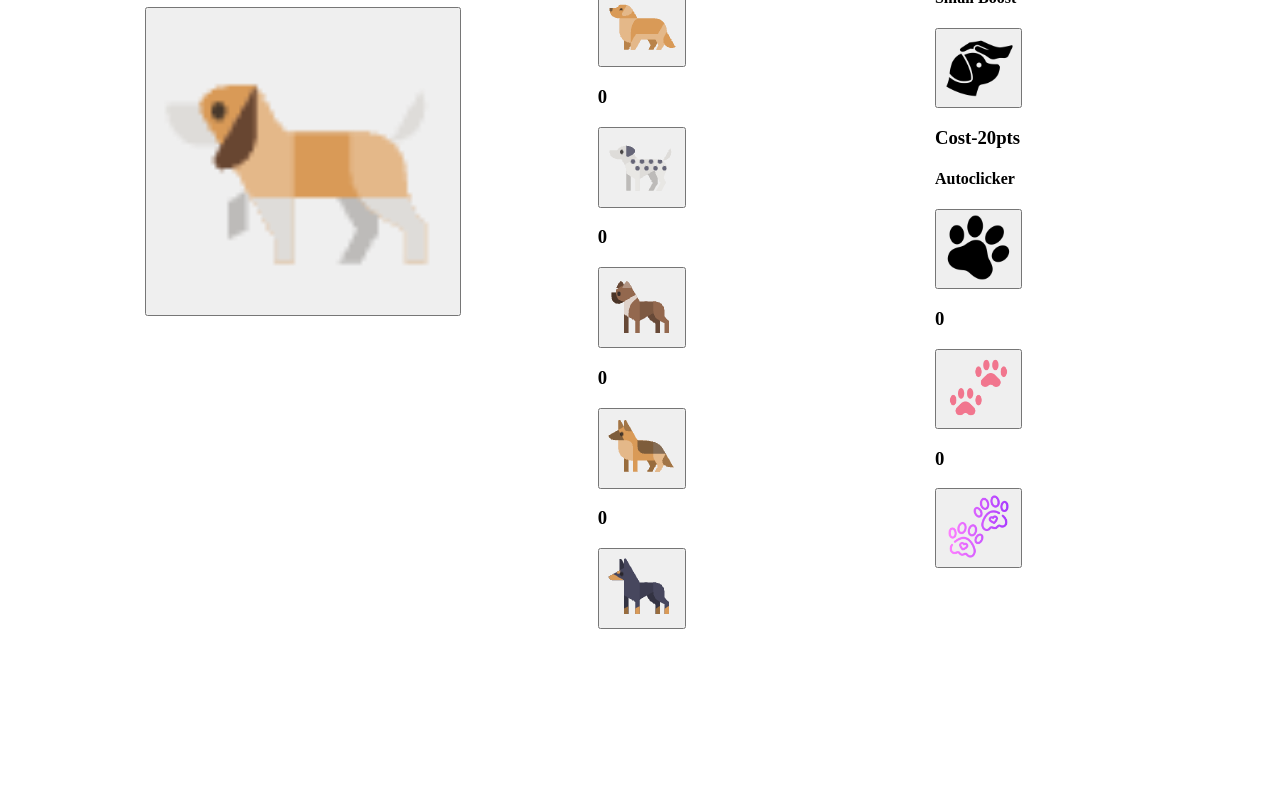
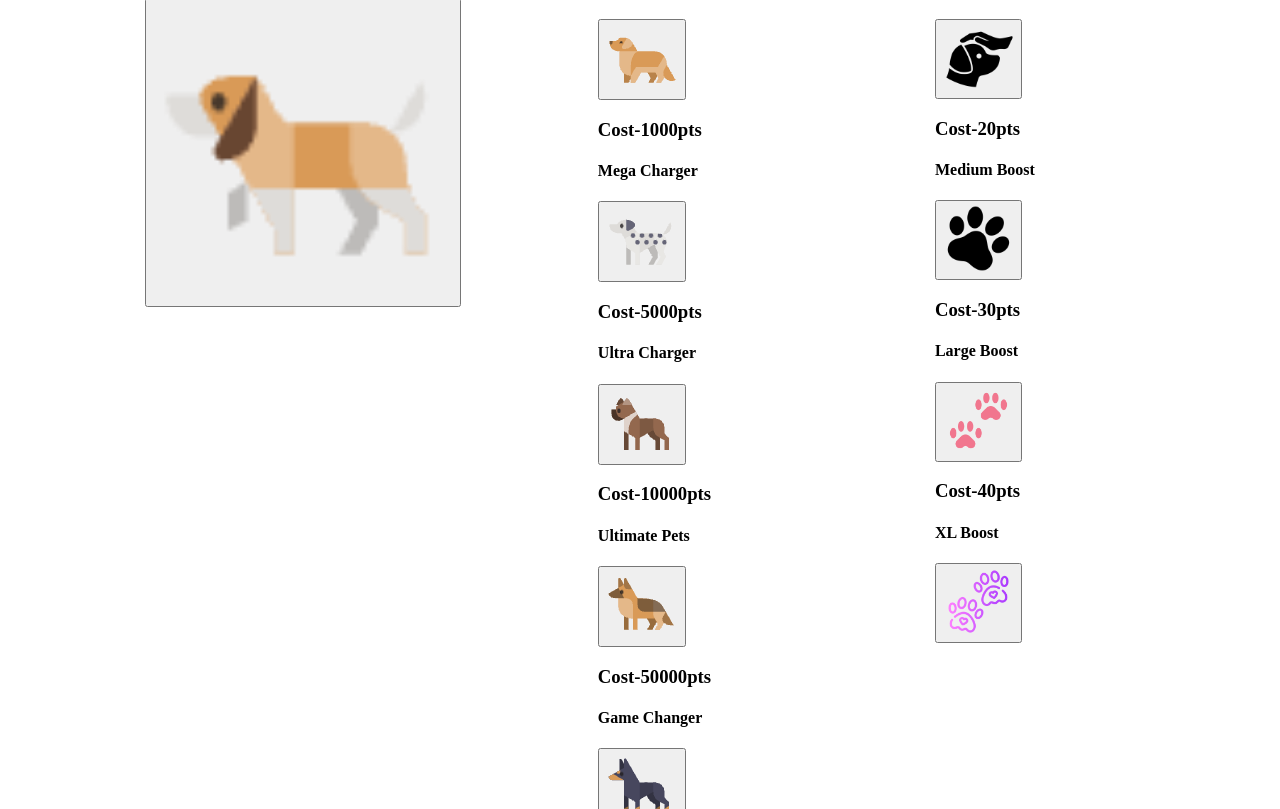
Before and after one commit to Tracey26/Pet-the-Puppy, a plain HTML site: page index.html in a window 1280 px wide. Shown: the part 170-979 px from the top of the page. Before the commit the page ends 816 px from the top, so only its background shows below. Drawn offline with Linux system fonts and the light colour scheme.

Commit message:
Added Costs and began adding dynamics

```diff
--- a/game.js
+++ b/game.js
@@ -1,6 +1,32 @@
 let points = 0
 let sbs = 0
+let mbs = 0
+let sc = 0
+let gc = 0
+let gr = 0
+let dl = 0
+let bd = 0
+let gs = 0
+let dm = 0
 let pointsTracker = document.getElementById("pointsTracker")
+let pupGcost = document.getElementById("pupGcost")
+
+function pupGcost() {
+    let cost = 10 + pts ** 1.5
+    if (points >= cost) {
+        points = points - cost
+
+        pointsTracker.innerText = points.toFixed(2)
+
+        pts = pts + 1
+
+        ptsAmount.innerText = pts + 'pts have'
+
+
+    }
+
+
+}
 
 function increasePoints() {
     points = points + 1
@@ -14,15 +40,69 @@ function smallBoost() {
     sbs = sbs + 1
     console.log(points)
     pointsTracker.innerText = points.toFixed(2)
-
 }
 
 function mediumBoost() {
     points = points - 20
+    mbs = mbs + 1
+    console.log(points)
+    pointsTracker.innerText = points.toFixed(2)
+}
+
+function superCharge() {
+    points = points - 30
+    sc = sc + 1
+    console.log(points)
+    pointsTracker.innerText = points.toFixed(2)
+}
+
+function gameChanger() {
+    points = points - 40
+    gc = gc + 1
+    console.log(points)
+    pointsTracker.innerText = points.toFixed(2)
+}
+
+function goldenRet() {
+    points = points - 500
+    gr = gr + 1
+    console.log(points)
+    pointsTracker.innerText = points.toFixed(2)
+}
+
+function dalmatian() {
+    points = points - 1000
+    dl = dl + 1
+    console.log(points)
+    pointsTracker.innerText = points.toFixed(2)
+}
+
+function boxerDog() {
+    points = points - 5000
+    bd = bd + 1
+    console.log(points)
+    pointsTracker.innerText = points.toFixed(2)
+}
+
+function germanShep() {
+    points = points - 10000
+    gs = gs + 1
+    console.log(points)
+    pointsTracker.innerText = points.toFixed(2)
+}
+
+function doberMan() {
+    points = points - 50000
+    dm = dm + 1
+    console.log(points)
+    pointsTracker.innerText = points.toFixed(2)
 }
 
 function gameLoop() {
     points = points + (0.2 * sbs)
+    points = points + (0.4 * mbs)
+    points = points + (0.6 * sc)
+    points = points + (1.0 * gc)
     pointsTracker.innerText = points.toFixed(2)
 }
 
--- a/index.html
+++ b/index.html
@@ -33,28 +33,33 @@
 
 
         <div class="dogs" >
-            <h3 id="golden">0</h3>
-            <button onclick="increasePointsG()">
+            <h3 id="golden">Cost-500pts</h3>
+            <h4>Super Charger</h4>
+            <button onclick="goldenRet()">
             <img src="/images/dogs/golden_retriever_dog.png" alt="Golden Retriever" id="goldendog">
             </button>
 
-            <h3 id="dalmatian">0</h3>
-            <button onclick="increasePointsD()">
+            <h3 id="dalmatian">Cost-1000pts</h3>
+            <h4>Mega Charger</h4>
+            <button onclick="dalmatian()">
             <img src="/images/dogs/dalmatian_dog.png" alt="Dalmatian" id="daldog">
             </button>
 
-            <h3 id="boxer">0</h3>
-            <button onclick="increasePointsB()">
+            <h3 id="boxer">Cost-5000pts</h3>
+            <h4>Ultra Charger</h4>
+            <button onclick="boxerDog()">
             <img src="/images/dogs/boxer_dog.png" alt="Boxer dog" id="boxerdog">
             </button>
 
-            <h3 id="German">0</h3>
-            <button onclick="increasePointsGs()">
+            <h3 id="German">Cost-10000pts</h3>
+            <h4>Ultimate Pets</h4>
+            <button onclick="germanShep()">
             <img src="/images/dogs/german_shepherd_dog.png" alt="German Shepherd" id="germ">
             </button>
 
-            <h3 id="Doberman">0</h3>
-            <button onclick="increasePointsDo()">
+            <h3 id="Doberman">Cost-50000pts</h3>
+            <h4>Game Changer</h4>
+            <button onclick="doberMan()">
             <img src="/images/dogs/doberman_dog.png" alt="Doberman" id="dober">
             </button>
         </div>
@@ -67,18 +72,20 @@
             </button>
 
             <h3 id="Autoclick">Cost-20pts</h3>
-            <h4>Autoclicker</h4>
-            <button onclick="increasePointsPi()">
+            <h4>Medium Boost</h4>
+            <button onclick="mediumBoost()">
             <img src="/images/dogs/icons/pawprint.png" alt="Pawprint icon" id="paw" height="71">
             </button>
 
-            <h3 id="super">0</h3>
-            <button onclick="increasePointsS()">
+            <h3 id="super">Cost-30pts</h3>
+            <h4>Large Boost</h4>
+            <button onclick="superCharge()">
             <img src="/images/dogs/icons/supercharge.png" alt="Supercharge icon" id="supercharge" height="71">
             </button>
 
-            <h3 id="GC">0</h3>
-            <button onclick="increasePointsG()">
+            <h3 id="GC">Cost-40pts</h3>
+            <h4>XL Boost</h4>
+            <button onclick="gameChanger()">
             <img src="/images/dogs/icons/gamechanger.png" alt="gamechanger icon" id="gamechange" height="71">
             </button>
 
```
